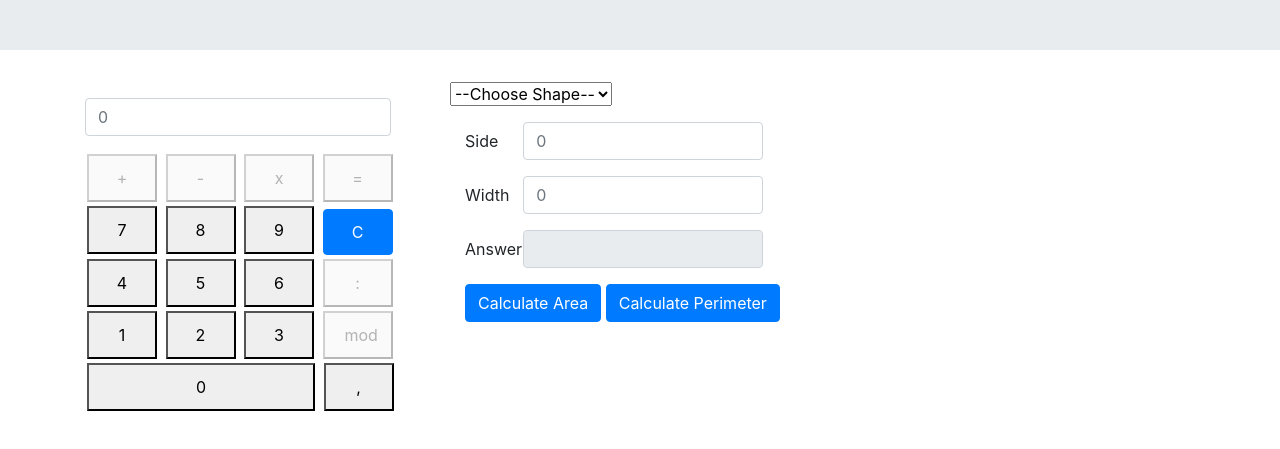
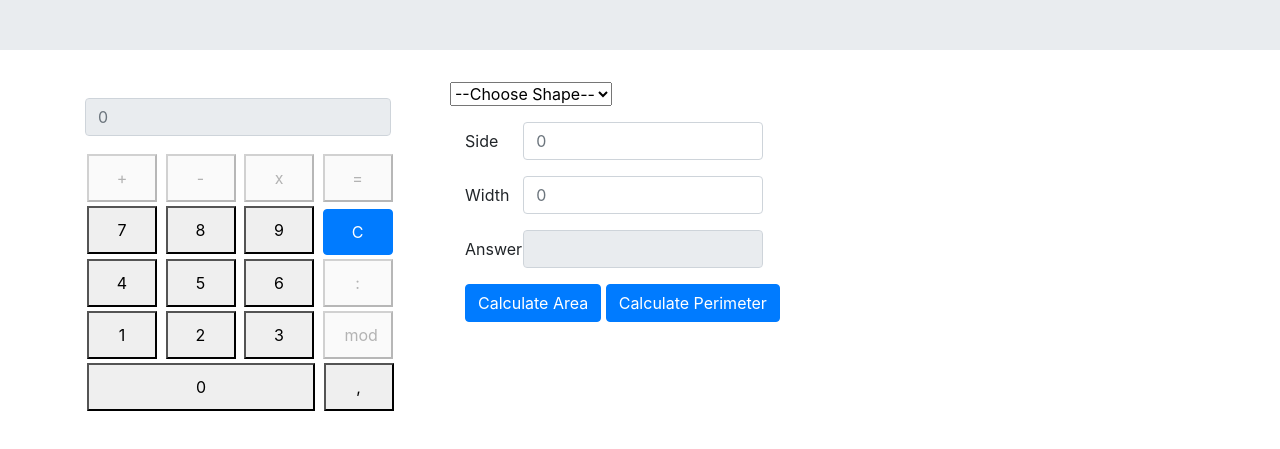
Before and after one commit to fullstuck/javascript-calculator, a plain HTML site: page index.html in a window 1280 px wide. Shown: the part 153-602 px from the top of the page. Drawn offline with nearby package versions, Linux system fonts and the light colour scheme.

Commit message:
Disable calculator textbox

```diff
--- a/index.html
+++ b/index.html
@@ -21,7 +21,7 @@
             <div class="col-sm-4">
                 <div class="form-group">
                     <p id="output"></p>
-                    <input type="text" class="form-control input" id="calculate" placeholder="0">
+                    <input type="text" class="form-control input" id="calculate" placeholder="0" disabled>
                 </div>
                 <div>
                     <button class="numButton" id="add">+</button>
```
